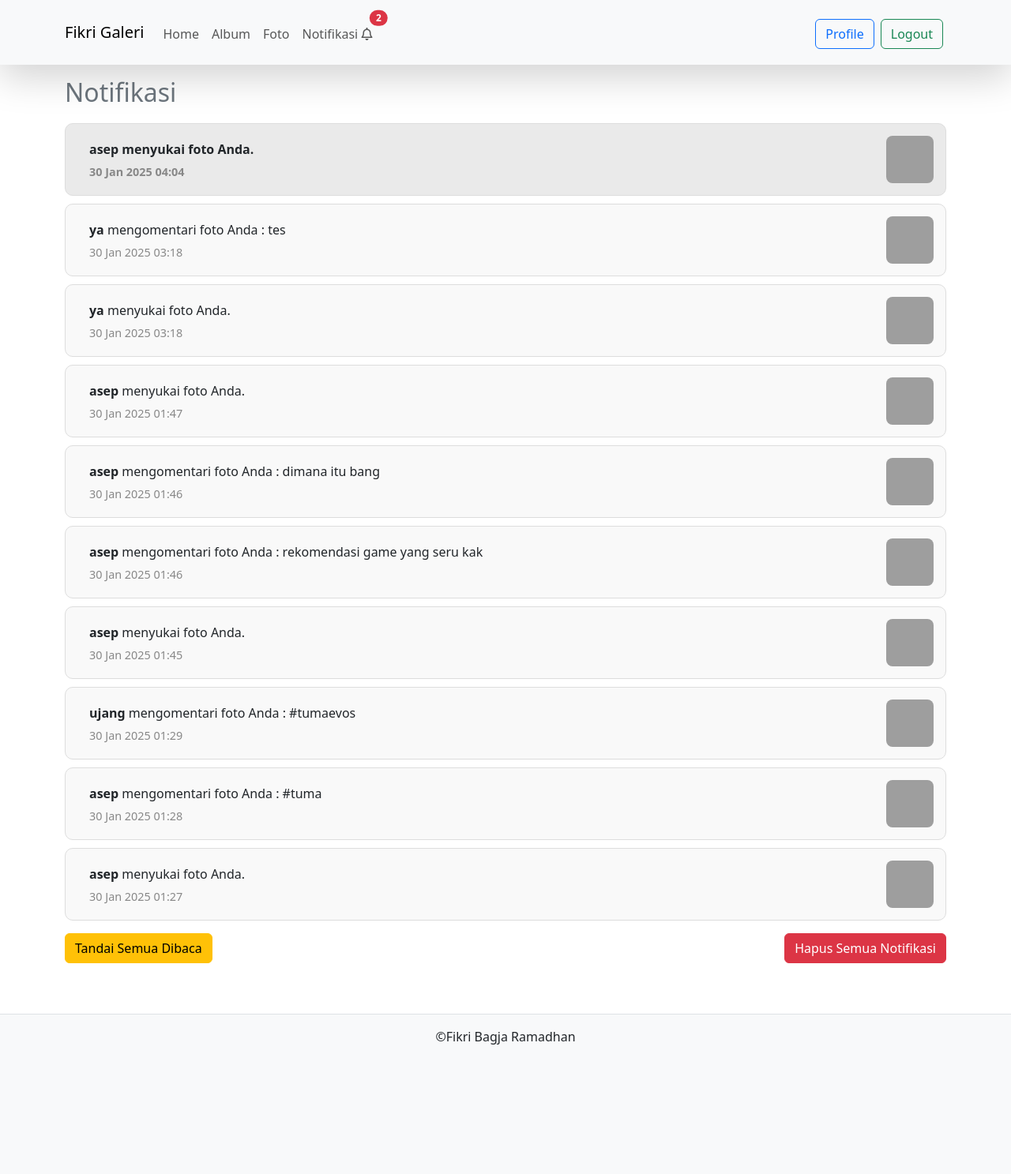
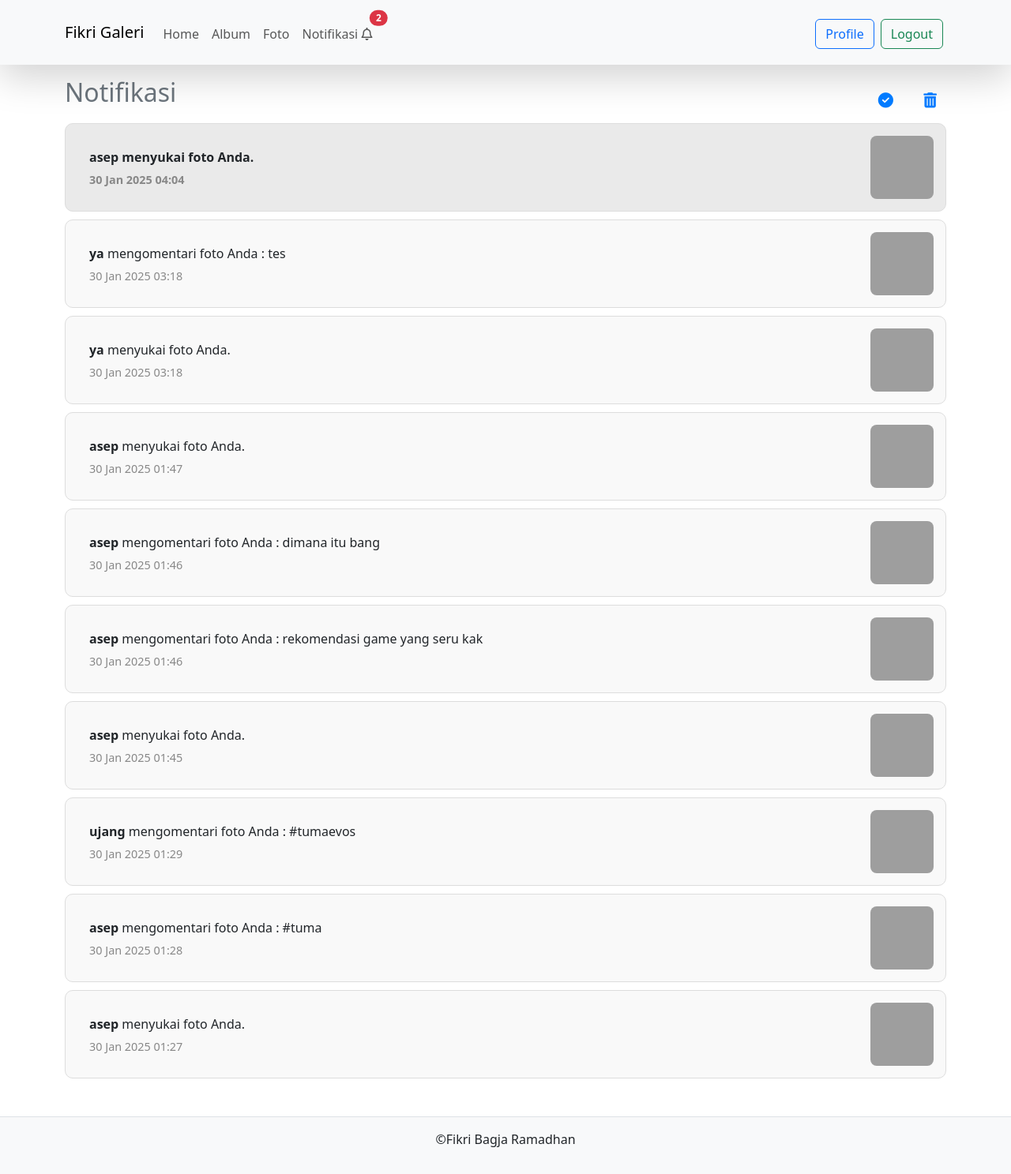
Before and after one commit to FikriBagja/fikri_galeri_vanillaa, a PHP site: page /admin/notifikasi.php in a window 1280 px wide. Shown: the whole page at 79% size. Before the commit the page ends 1323 px from the top, so only its background shows below. Run offline with PHP 8.4, Linux system fonts and the light colour scheme; a user stored in the database is signed in; data comes from the database, SQL or seed files in the repository; grey boxes are pictures that could not be loaded.

Commit message:
tampilan

```diff
--- a/admin.php
+++ b/admin.php
@@ -2,13 +2,11 @@
 session_start();
 include('config/koneksi.php');
 
-// Pastikan hanya admin yang bisa mengakses halaman ini
-if ($_SESSION['roleid'] != 1) { // 1 berarti admin
+if ($_SESSION['roleid'] != 1) {
     header("Location: login.php");
     exit;
 }
 
-// Mengambil daftar pengguna yang statusnya 'pending'
 $query = "SELECT * FROM user WHERE status='pending'";
 $result = mysqli_query($koneksi, $query);
 
--- a/admin/notifikasi.php
+++ b/admin/notifikasi.php
@@ -59,8 +59,8 @@ $belum_dibaca = mysqli_fetch_assoc($hasil)['belum_dibaca'];
         }
 
         .notification-img {
-            width: 60px;
-            height: 60px;
+            width: 80px;
+            height: 80px;
             border-radius: 8px;
             object-fit: cover;
         }
@@ -68,11 +68,62 @@ $belum_dibaca = mysqli_fetch_assoc($hasil)['belum_dibaca'];
         .username {
             font-weight: bold;
         }
+
         .footer {
             background-color: #f8f9fa;
             color: #212529;
         }
 
+        .header-container {
+            display: flex;
+            justify-content: space-between;
+            align-items: center;
+        }
+
+        .action-buttons form {
+            display: inline;
+            margin-left: 10px;
+        }
+
+        .action-buttons button {
+            border: none;
+            background-color: transparent;
+            font-size: 1.2rem;
+            color: #007bff;
+            cursor: pointer;
+        }
+
+        .action-buttons button:hover {
+            color: #0056b3;
+        }
+
+        .action-form {
+            position: relative;
+            display: inline-block;
+        }
+
+        .tooltip-text {
+            visibility: hidden;
+            opacity: 0;
+            width: 180px;
+            background-color: #333;
+            color: #fff;
+            text-align: center;
+            border-radius: 6px;
+            padding: 5px;
+            position: absolute;
+            z-index: 1;
+            bottom: 125%;
+            left: 50%;
+            margin-left: -90px;
+            transition: opacity 0.3s;
+            font-size: 12px;
+        }
+
+        .action-form:hover .tooltip-text {
+            visibility: visible;
+            opacity: 1;
+        }
     </style>
 
 
@@ -106,7 +157,27 @@ $belum_dibaca = mysqli_fetch_assoc($hasil)['belum_dibaca'];
     </nav>
 
     <div class="container mt-3">
-        <h2 class="text-secondary" style="margin-bottom: 20px;">Notifikasi</h2>
+        <div class="header-container">
+            <h2 class="text-secondary" style="margin-bottom: 20px;">Notifikasi</h2>
+            <?php if (mysqli_num_rows($result) > 0) : ?>
+                <div class="action-buttons">
+                    <form action="../config/aksi_tandai_baca.php" method="POST" class="action-form">
+                        <button type="submit" class="btn btn-warning">
+                            <i class="fa-solid fa-check-circle"></i>
+                            <span class="tooltip-text">Tandai Semua Dibaca</span>
+                        </button>
+                    </form>
+
+                    <form action="../config/aksi_clear_notifikasi.php" method="POST" class="action-form">
+                        <button type="submit" class="btn btn-danger">
+                            <i class="fa-solid fa-trash-alt"></i>
+                            <span class="tooltip-text">Hapus Semua Notifikasi</span>
+                        </button>
+                    </form>
+
+                </div>
+            <?php endif; ?>
+        </div>
 
         <?php if (isset($_GET['status'])) : ?>
             <?php if ($_GET['status'] == 'success') : ?>
@@ -144,7 +215,7 @@ $belum_dibaca = mysqli_fetch_assoc($hasil)['belum_dibaca'];
                 ?>
                 <div class="<?php echo $cardClass; ?>">
                     <div class="notification-content">
-                        <p>
+                        <p style="width: 90%;">
                             <span class="username"><?php echo htmlspecialchars($row['action_user']); ?></span>
                             <?php echo htmlspecialchars($row['content']); ?>
                         </p>
@@ -161,22 +232,10 @@ $belum_dibaca = mysqli_fetch_assoc($hasil)['belum_dibaca'];
         <?php endif; ?>
     </div>
 
-    <div class="container mt-3 d-flex justify-content-between">
-        <?php if (mysqli_num_rows($result) > 0) : ?>
-
-            <form action="../config/aksi_tandai_baca.php" method="POST">
-                <button type="submit" class="btn btn-warning">Tandai Semua Dibaca</button>
-            </form>
-
-            <form action="../config/aksi_clear_notifikasi.php" method="POST">
-                <button type="submit" class="btn btn-danger">Hapus Semua Notifikasi</button>
-            </form>
-
-        <?php endif; ?>
-    </div>
     <footer class="footer d-flex justify-content-center border-top mt-5 py-3">
         <p>&copy;Fikri Bagja Ramadhan</p>
     </footer>
+
     <script>
         document.addEventListener("DOMContentLoaded", function() {
             setTimeout(function() {
```
Also changed, not shown: assets/img/1890635553-profil-kak-gem-tiktoker-asal-tanjung-balai-yang-sedang-naik-daun-dengan-jargon-paham-125832.webp (added), assets/img/556462166-da416d4e35d347ee1500f5ac4d1893bc.jpg (added).
